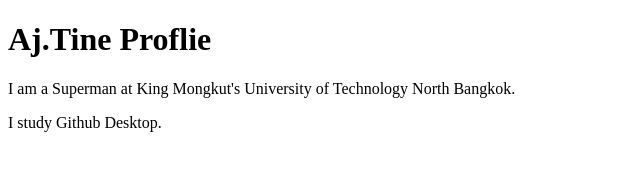
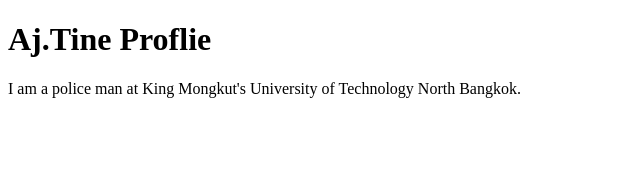
Before and after one commit to tinepanupong1/github-desktop-project, a plain HTML site: page index.html in a window 1280 px wide. Shown: the whole page, without its empty margins (0-640 px from the left). Drawn offline with Linux system fonts and the light colour scheme.

Commit message:
Revert "Add some text"
This reverts commit 0a21f2759f960a305029a5efc5b0a19903a78450.

```diff
--- a/index.html
+++ b/index.html
@@ -7,7 +7,6 @@
 </head>
 <body>
     <h1>Aj.Tine Proflie</h1>
-    <p>I am a Superman at King Mongkut's University of Technology North Bangkok.</p>
-    <p>I study Github Desktop.</p>
+    <p>I am a police man at King Mongkut's University of Technology North Bangkok.</p>
 </body>
 </html>
```
